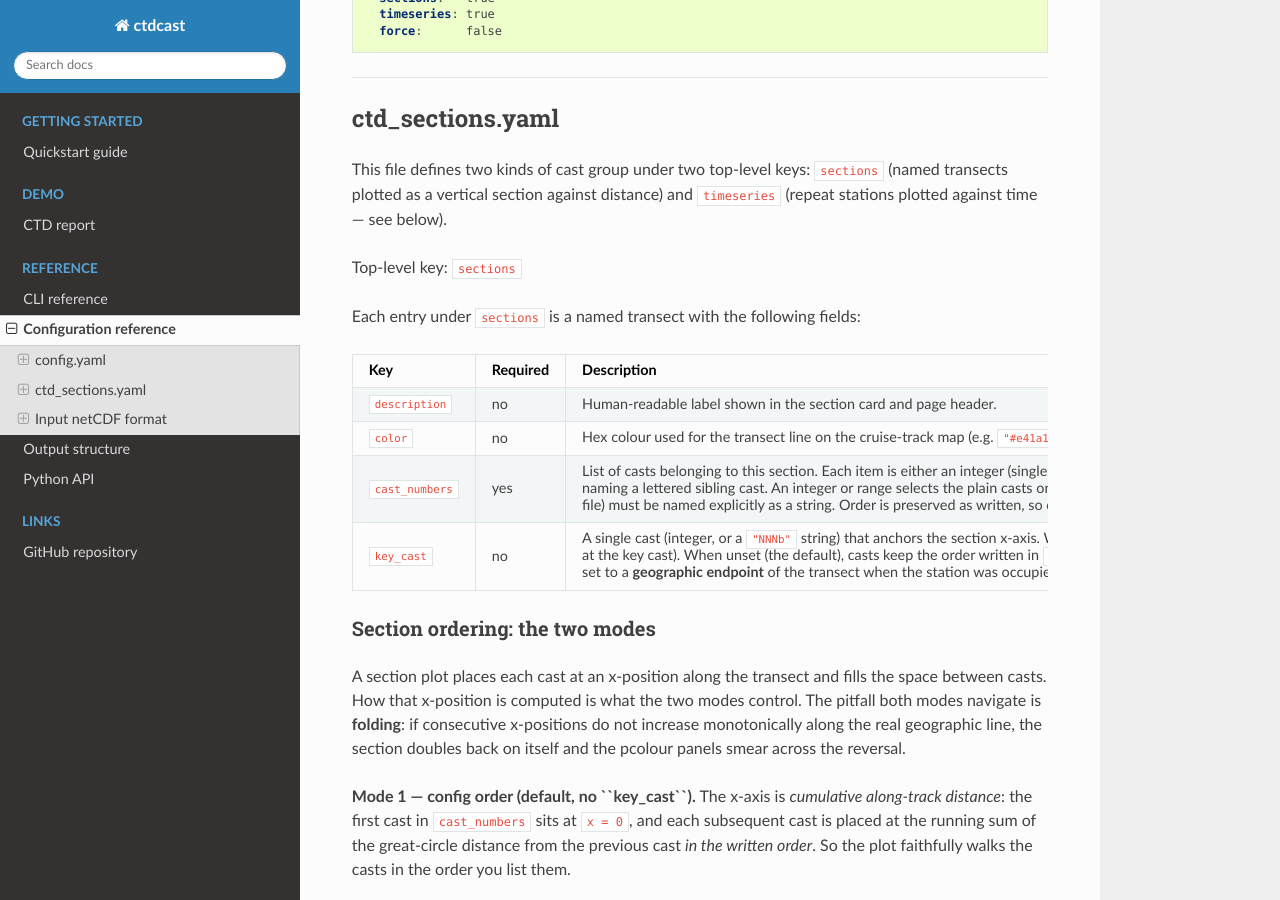
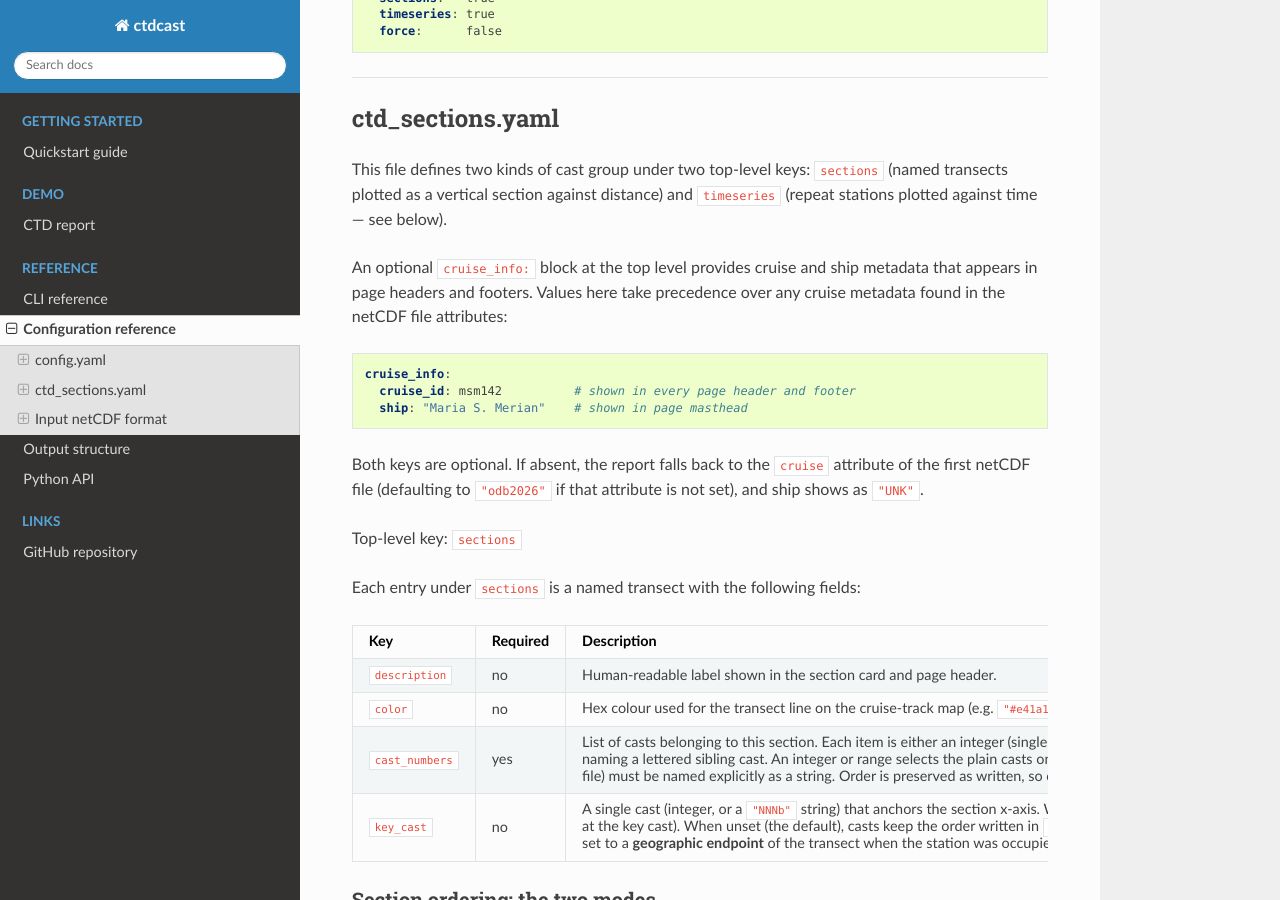
Before and after one commit to ocean-uhh/ctdcast, a Sphinx documentation site: the page built from docs/source/config_reference.rst, in a window 1280 px wide and 900 px high, scrolled down 1220 px. Built offline with Sphinx 7.4.7 and the Read the Docs theme 3.1.0, drawn with Linux system fonts in a browser that asks for light colours.

Commit message:
fixes: check

```diff
--- a/docs/source/config_reference.rst
+++ b/docs/source/config_reference.rst
@@ -104,6 +104,20 @@ ctd_sections.yaml
 This file defines two kinds of cast group under two top-level keys: ``sections``
 (named transects plotted as a vertical section against distance) and
 ``timeseries`` (repeat stations plotted against time — see below).
+
+An optional ``cruise_info:`` block at the top level provides cruise and ship
+metadata that appears in page headers and footers.  Values here take precedence
+over any cruise metadata found in the netCDF file attributes:
+
+.. code-block:: yaml
+
+   cruise_info:
+     cruise_id: msm142          # shown in every page header and footer
+     ship: "Maria S. Merian"    # shown in page masthead
+
+Both keys are optional.  If absent, the report falls back to the ``cruise``
+attribute of the first netCDF file (defaulting to ``"odb2026"`` if that
+attribute is not set), and ship shows as ``"UNK"``.
 
 Top-level key: ``sections``
 
```
Also changed, not shown: 2 other files.
